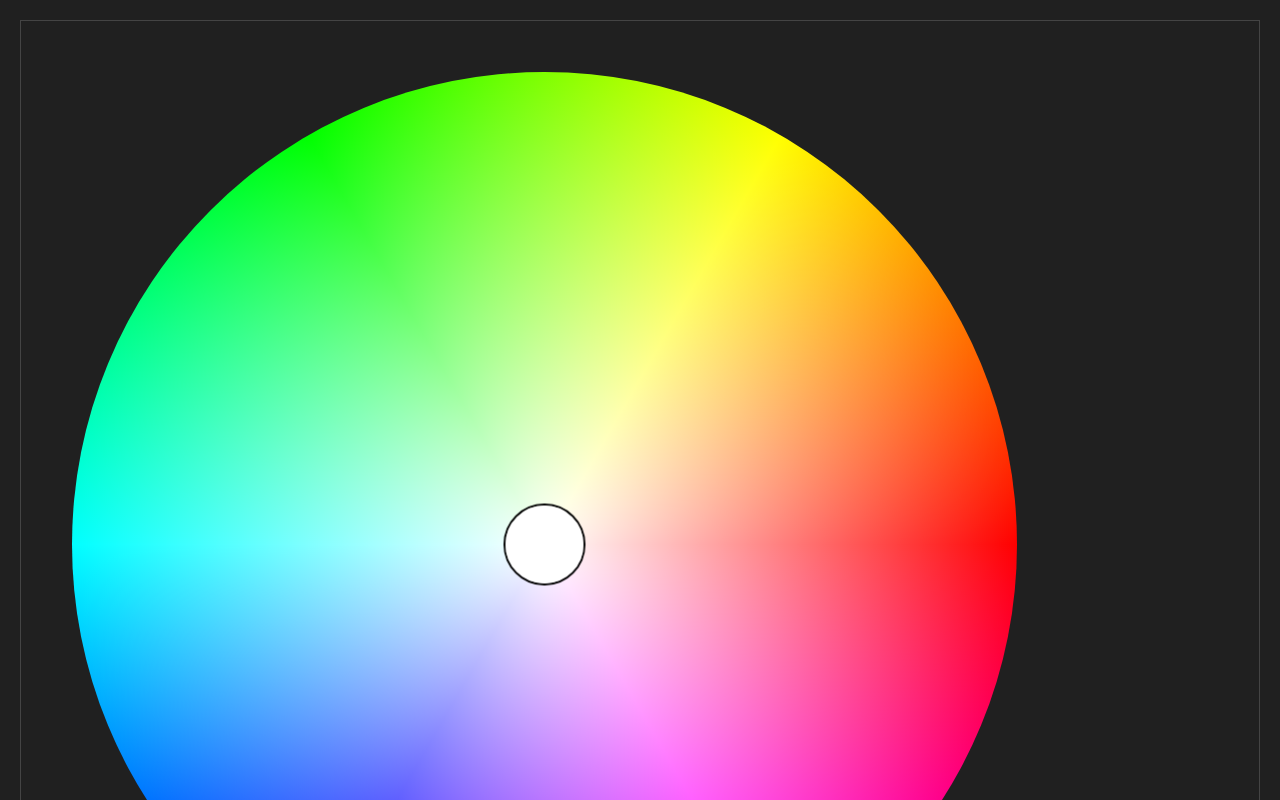
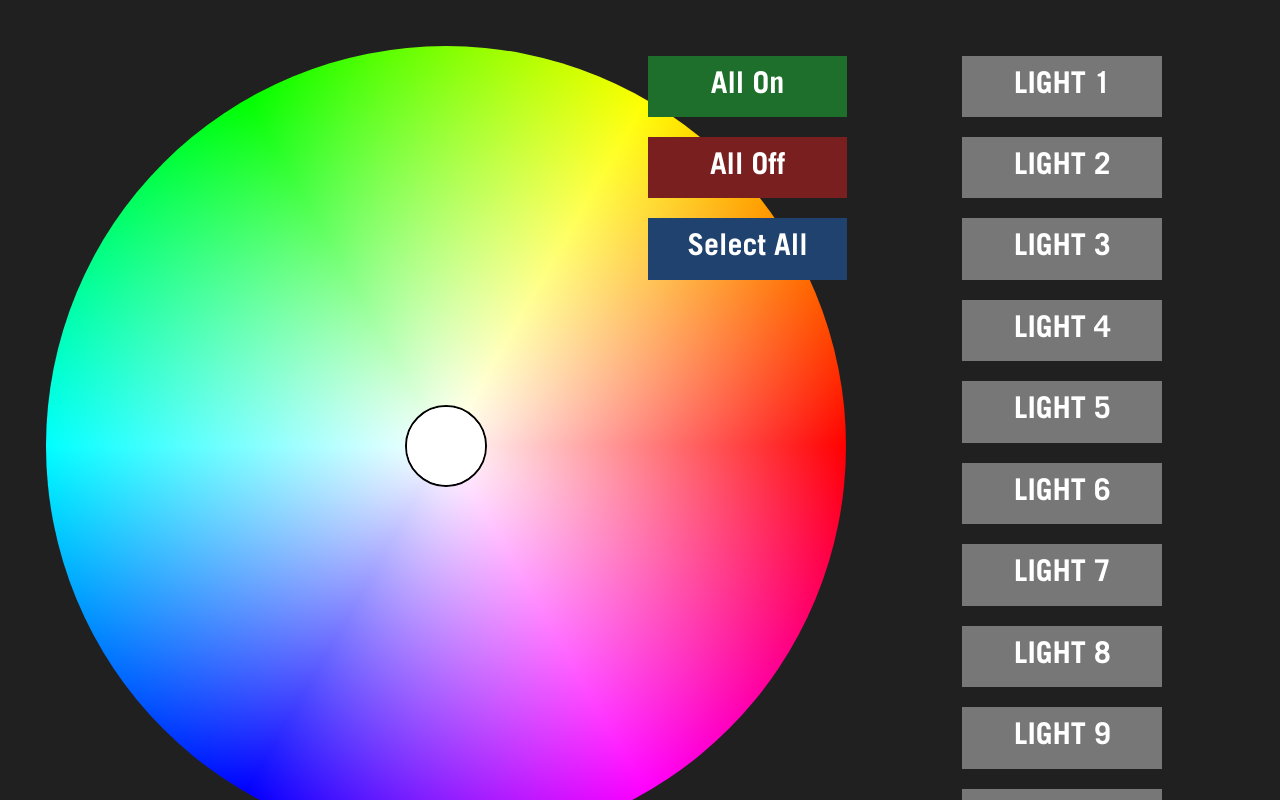
Before and after one commit to noxgenus/WIZ-UDP-NODE, a website: page controller/index.html in a window 1280 px wide. Drawn offline with nearby package versions, Linux system fonts and the light colour scheme; no server answers; a web font is replaced by a local one.

Commit message:
updated frontend for landscape HD touchscreen

```diff
--- a/controller/index.html
+++ b/controller/index.html
@@ -369,20 +369,35 @@
 		}
 
 		.blocky{
-			display: block;
-			width: 100%;
-			padding: 4vw;
+			position: relative;
+			display: inline-block;
+			width: 49.8%;
+			padding: 2vw;
 			box-sizing: border-box;
 			margin: 0;
 			line-height: 2vw;
 			text-transform: capitalize;
-			border: 1px solid #444;
+			height: 100% !important;
+    		min-height: 100% !important;
+
 		}
+		.blocky2{
+			position: relative;
+			display: inline-block;
+			width: 24.8%;
+			padding: 2vw 0;
+			box-sizing: border-box;
+			margin: 0;
+			line-height: 2vw;
+			text-transform: capitalize;
+
+		}
+
 		button{
 			font-family: "TradeGothicLTPro-Bold";
-			width: 213.9px;
+			width: 199.9px;
 			margin: 10px;
-			padding: 20px 28px 15px;
+			padding: 0px 24px 0px;
 			font-size: 30px;
 			background: #888;
 			color: #fff;
@@ -416,13 +431,20 @@
 
 	<div class="holder" id="buttons">
 
-		<div class="blocky">
+		<div class="blocky left">
 
 			<div id="picker"></div>
 
 		</div>
 
-		<div class="blocky">
+		<div class="blocky2 left">
+			<button onclick="lampOnAll()" style="background:#1f6f2c;">All On</button>
+			<button onclick="lampOffAll()" style="background:#7a1f1f;">All Off</button>
+						<button onclick="setSelectedLights([1,2,3,4,5,6,7,8,9,10,11,12,13,14])" style="background:#1f426f;">Select All</button>
+
+		</div>
+
+		<div class="blocky2 right">
 			<!-- table island 1 -->
 			<button onclick="toggleSingleLamp(1)" id="lampBtn1" >LIGHT 1</button>
 			<button onclick="toggleSingleLamp(2)" id="lampBtn2" >LIGHT 2</button>
@@ -441,17 +463,9 @@
 			<!-- table island 4 -->
 			<button onclick="toggleSingleLamp(13)" id="lampBtn13" >LIGHT 13</button>
 			<button onclick="toggleSingleLamp(14)" id="lampBtn14" >LIGHT 14</button>
-
-		</div>
-
-		<div class="blocky">
-		<button onclick="setSelectedLights([1,2,3,4,5,6,7,8,9,10,11,12,13,14])" style="background:#1f426f;">Select All</button>
-			<button onclick="lampOnAll()" style="background:#1f6f2c;">All On</button>
-			<button onclick="lampOffAll()" style="background:#7a1f1f;">All Off</button>
 		</div>
 
 	</div>
-
 
 </div>
 
@@ -469,8 +483,8 @@
 	document.getElementById("buttons").style.display = "block";
 
 	var colorPicker = new iro.ColorPicker("#picker", {
-	    width: 945,
-	    boxHeight: 945,
+	    width: 800,
+	    boxHeight: 800,
 	    handleRadius: 40
 	});
 
```
Also changed, not shown: backend.js (+20 -20 lines).
